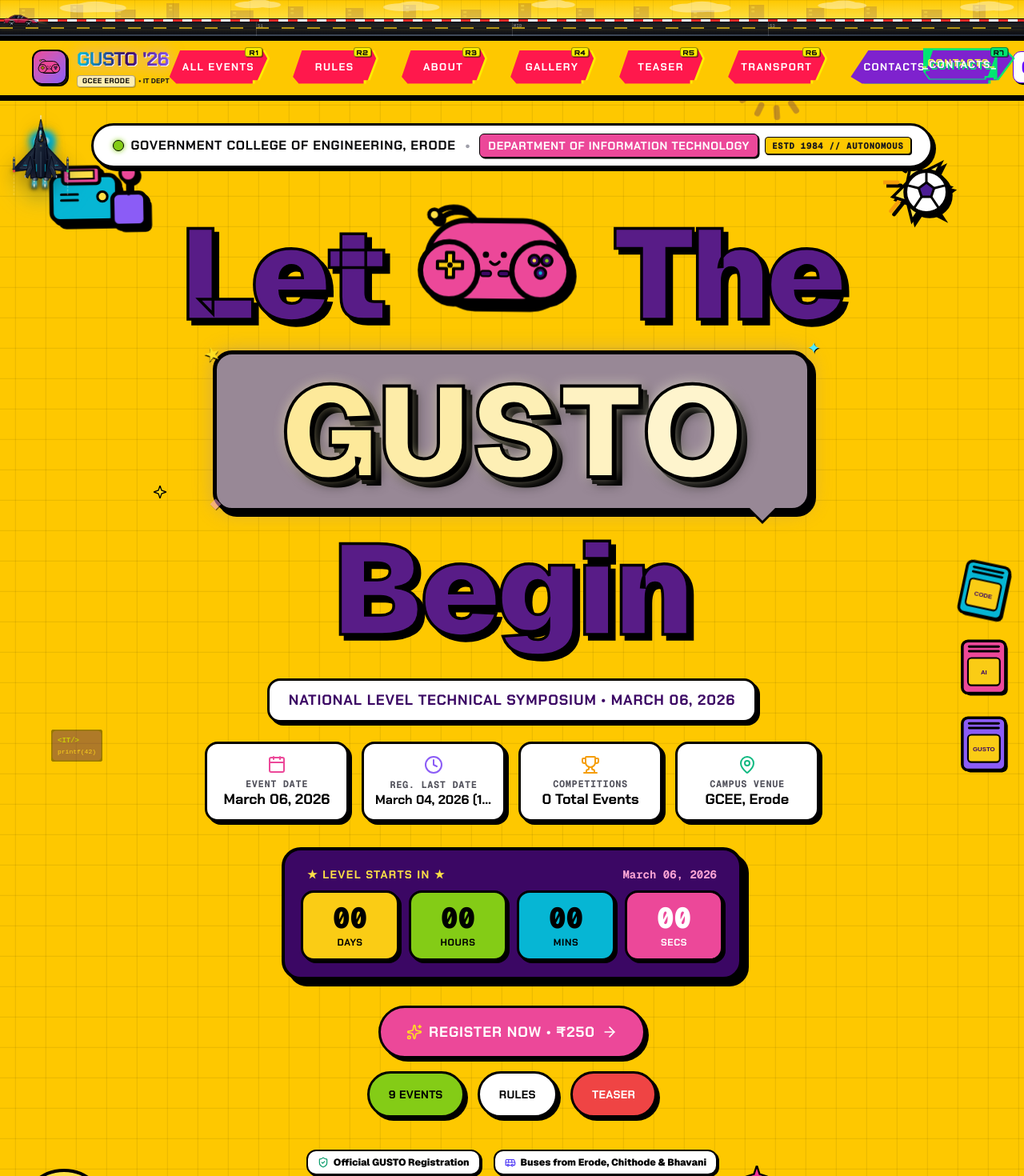
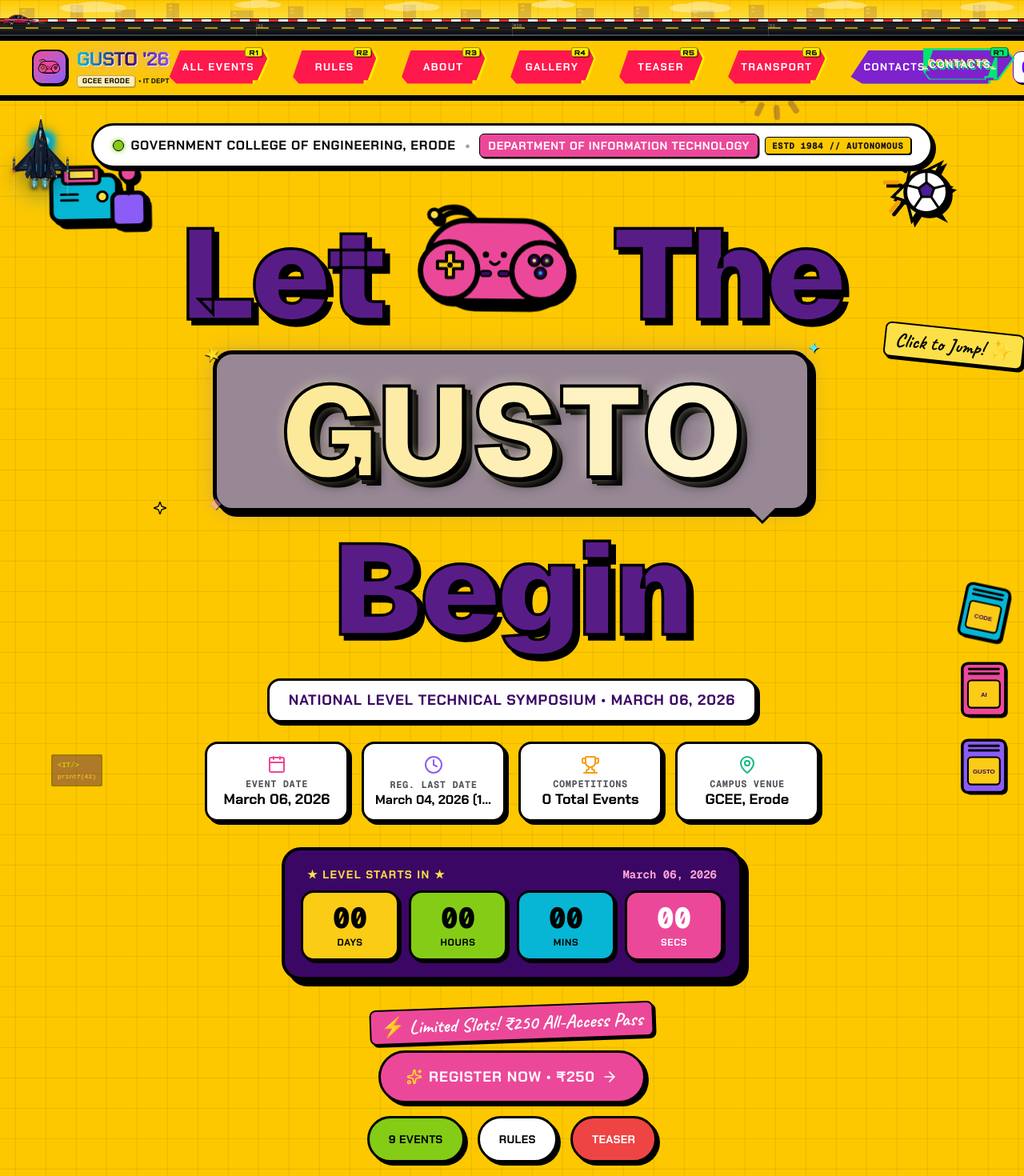
Before and after one commit to kavinkk2425/Gustoo, a Next.js app: page / in a window 1280 px wide. Shown: the top 1470 px of the page at 80% size. Built offline with nearby package versions, Linux system fonts and the light colour scheme.

Commit message:
feat: integrate Caveat Google Font with handwritten retro sticker accents

```diff
--- a/app/globals.css
+++ b/app/globals.css
@@ -61,6 +61,28 @@
 
   --font-sans: var(--font-geist-sans), ui-sans-serif, system-ui, sans-serif;
   --font-mono: var(--font-geist-mono), ui-monospace, SFMono-Regular, monospace;
+  --font-caveat: "Caveat", cursive;
+}
+
+/* Caveat Google Font Utilities */
+.font-caveat {
+  font-family: "Caveat", cursive;
+  font-optical-sizing: auto;
+}
+
+.caveat-handwritten {
+  font-family: "Caveat", cursive;
+  font-optical-sizing: auto;
+  font-weight: 700;
+  font-style: normal;
+}
+
+.caveat-badge {
+  font-family: "Caveat", cursive;
+  font-optical-sizing: auto;
+  font-weight: 700;
+  font-style: normal;
+  letter-spacing: 0.04em;
 }
 
 /* --------------------------------------------------------------------------
--- a/app/layout.tsx
+++ b/app/layout.tsx
@@ -47,7 +47,7 @@ export default function RootLayout({
         <link rel="preconnect" href="https://fonts.googleapis.com" />
         <link rel="preconnect" href="https://fonts.gstatic.com" crossOrigin="anonymous" />
         <link
-          href="https://fonts.googleapis.com/css2?family=Chakra+Petch:ital,wght@0,600;0,700;0,800;0,900;1,700&family=Orbitron:wght@700;800;900&family=Press+Start+2P&display=swap"
+          href="https://fonts.googleapis.com/css2?family=Caveat:wght@400..700&family=Chakra+Petch:ital,wght@0,600;0,700;0,800;0,900;1,700&family=Orbitron:wght@700;800;900&family=Press+Start+2P&display=swap"
           rel="stylesheet"
         />
       </head>
--- a/components/sections/hero/HeroSection.tsx
+++ b/components/sections/hero/HeroSection.tsx
@@ -23,6 +23,7 @@ import {
   SoccerFireball,
   RotatingBadge,
   ComicStar,
+  HandwrittenSticker,
 } from "@/components/ui/RetroStickers";
 
 interface HeroSectionProps {
@@ -199,7 +200,11 @@ export function HeroSection({ onOpenRegister }: HeroSectionProps) {
             </div>
 
             {/* Middle Line: Chunky Gaming Speech Bubble Banner */}
-            <div className="my-2 xs:my-3 sm:my-4 flex justify-center">
+            <div className="my-2 xs:my-3 sm:my-4 flex justify-center relative">
+              {/* Handwritten sticker badge floating on speech bubble */}
+              <div className="absolute -top-5 sm:-top-7 -right-2 sm:-right-6 z-30 pointer-events-none">
+                <HandwrittenSticker text="Click to Jump! ✨" color="#fde047" rotation="rotate-6" className="shadow-[3px_3px_0px_#000] text-sm xs:text-base sm:text-2xl" />
+              </div>
               <div
                 onClick={handleGustoClick}
                 className="relative inline-block px-7 xs:px-10 sm:px-14 md:px-20 py-2.5 xs:py-3.5 sm:py-4 rounded-2xl sm:rounded-3xl border-[3.5px] sm:border-[5px] border-black shadow-[6px_6px_0px_#000] sm:shadow-[10px_10px_0px_#000] animate-gusto-float animate-gusto-color cursor-pointer select-none group"
@@ -319,7 +324,10 @@ export function HeroSection({ onOpenRegister }: HeroSectionProps) {
           </div>
 
           {/* Action CTAs in Neo-Brutalist 3D Button Style */}
-          <div className="flex flex-col sm:flex-row flex-wrap items-stretch sm:items-center justify-center gap-3 sm:gap-4 w-full max-w-2xl px-2">
+          <div className="relative flex flex-col sm:flex-row flex-wrap items-stretch sm:items-center justify-center gap-3 sm:gap-4 w-full max-w-2xl px-2">
+            <div className="w-full flex justify-center -mb-1 z-20">
+              <HandwrittenSticker text="⚡ Limited Slots! ₹250 All-Access Pass" color="#ec4899" textColor="#ffffff" rotation="-rotate-2" className="text-sm xs:text-base sm:text-2xl shadow-[2.5px_2.5px_0px_#000]" />
+            </div>
             <button
               onClick={onOpenRegister}
               className="neo-btn w-full sm:w-auto px-6 sm:px-8 py-4 sm:py-4 rounded-full font-['Chakra_Petch',sans-serif] font-black text-base sm:text-lg text-white bg-[#ec4899] hover:bg-[#db2777] shadow-[4px_4px_0px_#000] sm:shadow-[5px_5px_0px_#000] flex items-center justify-center gap-2 cursor-pointer uppercase tracking-wider"
--- a/components/ui/RetroStickers.tsx
+++ b/components/ui/RetroStickers.tsx
@@ -227,3 +227,26 @@ export function RotatingBadge({ className = "w-28 h-28" }: { className?: string
     </div>
   );
 }
+
+export function HandwrittenSticker({
+  text = "PLAY NOW!",
+  color = "#fde047",
+  textColor = "#000000",
+  rotation = "-rotate-6",
+  className = "",
+}: {
+  text?: string;
+  color?: string;
+  textColor?: string;
+  rotation?: string;
+  className?: string;
+}) {
+  return (
+    <div
+      style={{ backgroundColor: color, color: textColor }}
+      className={`inline-flex items-center justify-center px-3 py-1 rounded-lg border-2 border-black shadow-[3px_3px_0px_#000] caveat-handwritten text-lg sm:text-2xl font-bold select-none ${rotation} ${className}`}
+    >
+      {text}
+    </div>
+  );
+}
```
Also changed, not shown: 1 other file (tests, documents, lock files or other folders).
